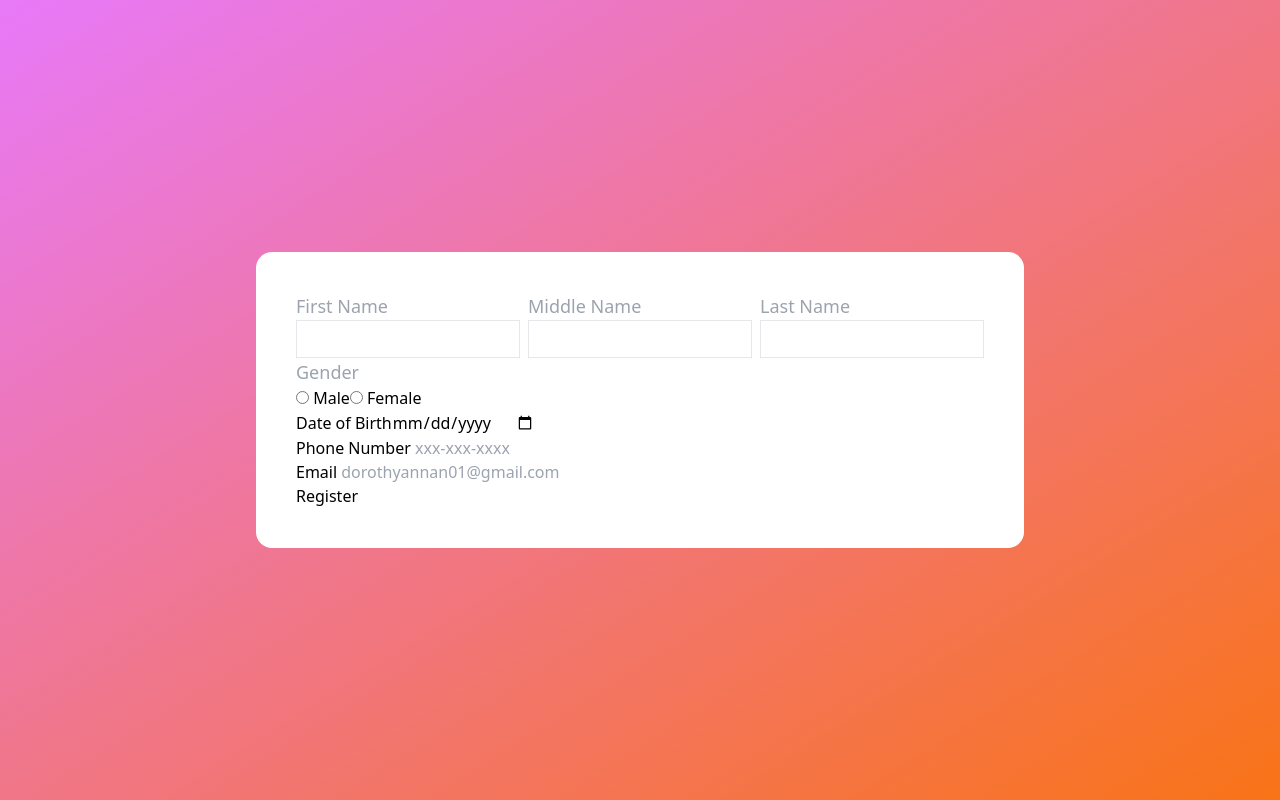
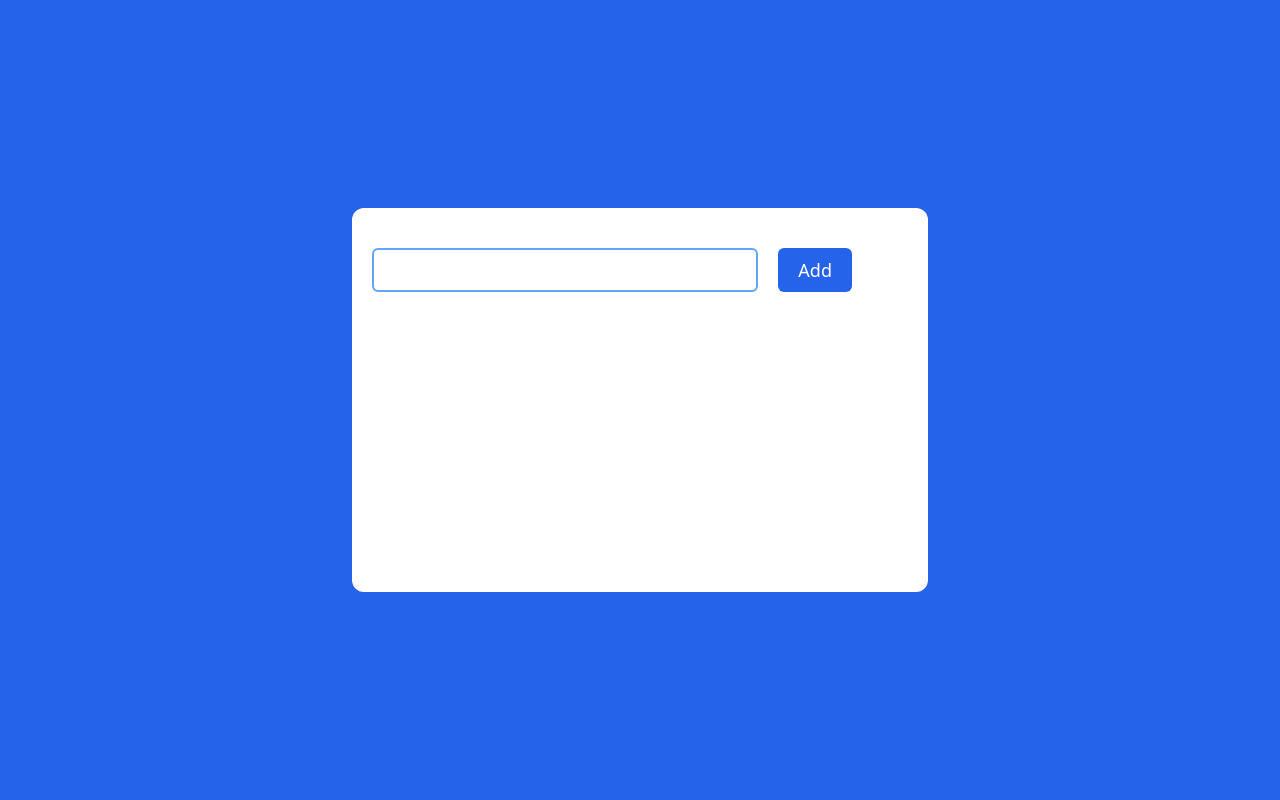
Before and after one commit to DorothyAnnan/code-along, a React (Create React App) app: page / in a window 1280 px wide. Built offline with nearby package versions, Linux system fonts and the light colour scheme.

Commit message:
UseState

```diff
--- a/src/App.js
+++ b/src/App.js
@@ -6,7 +6,7 @@
 // import Practice from "./components/Practice";
 
 
-// import TaskManager from "./components/TaskManager";
+import TaskManager from "./components/TaskManager";
 
 
 function App() {
@@ -23,8 +23,8 @@
 
   <Image /> */}
   {/* <Practice/> */}
-  {/* <TaskManager/> */}
-  <Form/>
+  <TaskManager/>
+  {/* <Form/> */}
 </div>
 );
 };
--- a/src/components/TaskItem.jsx
+++ b/src/components/TaskItem.jsx
@@ -3,10 +3,14 @@
 
 function TaskItem({task, handleDelete}){
     return(
-        <div className="flex items-center bg-teal-100 p-2 border-2 border-gray-300 rounded-md">
-            <div className="flex-1">{task}</div>
+        <div className="flex items-center justify-between bg-teal-100 p-2 border-2 border-gray-300 rounded-md">
+           <div className="flex space-x-2">
+            <input type="checkbox" name="" id="" checked={task.completed} onChange={()=>{}}/>
+            <div className="flex-1">{task.text}</div>
+           </div>
+
             <button className="bg-blue-900 p-2 rounded-md"
-            onClick={()=> handleDelete(task)}
+            onClick={()=> handleDelete(task.id)}
             >
                 <TrashIcon height={24} color="white"/>
                 </button>
--- a/src/components/TaskManager.jsx
+++ b/src/components/TaskManager.jsx
@@ -1,24 +1,43 @@
 import{list} from 'postcss';
 import React,{useState} from"react";
+import { useEffect } from 'react';
+import{v4 as uuid} from "uuid";
 import TaskItem from "./TaskItem";
 
 
+function TaskManager(){
+    const[tasks, setTasks] = useState(()=>{
+      //get the task from the localStorage
+      const tasks = localStorage.getItem("tasks");
+      if (!tasks) return [];
+      return JSON.parse(tasks);
+     });
 
-function TaskManager(){
-    const[tasks, setTasks] = useState([]);
   const [input, setInput] = useState("");
 
     const handleSubmit = (e) => {
         e.preventDefault();
         if(input ==="") return;
-        setTasks([input, ...tasks]);
+
+        const newTask ={
+          id:uuid(),
+          text:input,
+          completed: true,
+        };
+
+        setTasks([newTask, ...tasks]);
         setInput("");
       };
 
-  const handleDelete = (index) =>{
-    const newTasks = tasks.filter((task) =>task!==index);
+  const handleDelete = (id) =>{
+    const newTasks = tasks.filter((task) =>task.id !==id);
 setTasks(newTasks);
-  }
+  };
+
+  useEffect(()=>{
+    localStorage.setItem("tasks", JSON.stringify(tasks));
+  },[tasks]);
+
     return(
 <div className="relative h-screen
 bg-blue-600
@@ -44,7 +63,7 @@
 
         <div className="space-y-2 overflow-y-scroll h-56">
            {tasks.map((task) =>(
-            <TaskItem task={task} handleDelete={handleDelete}/>
+            <TaskItem key={task.id} task={task} handleDelete={handleDelete}/>
             ))}
         </div>
         </div>
```
